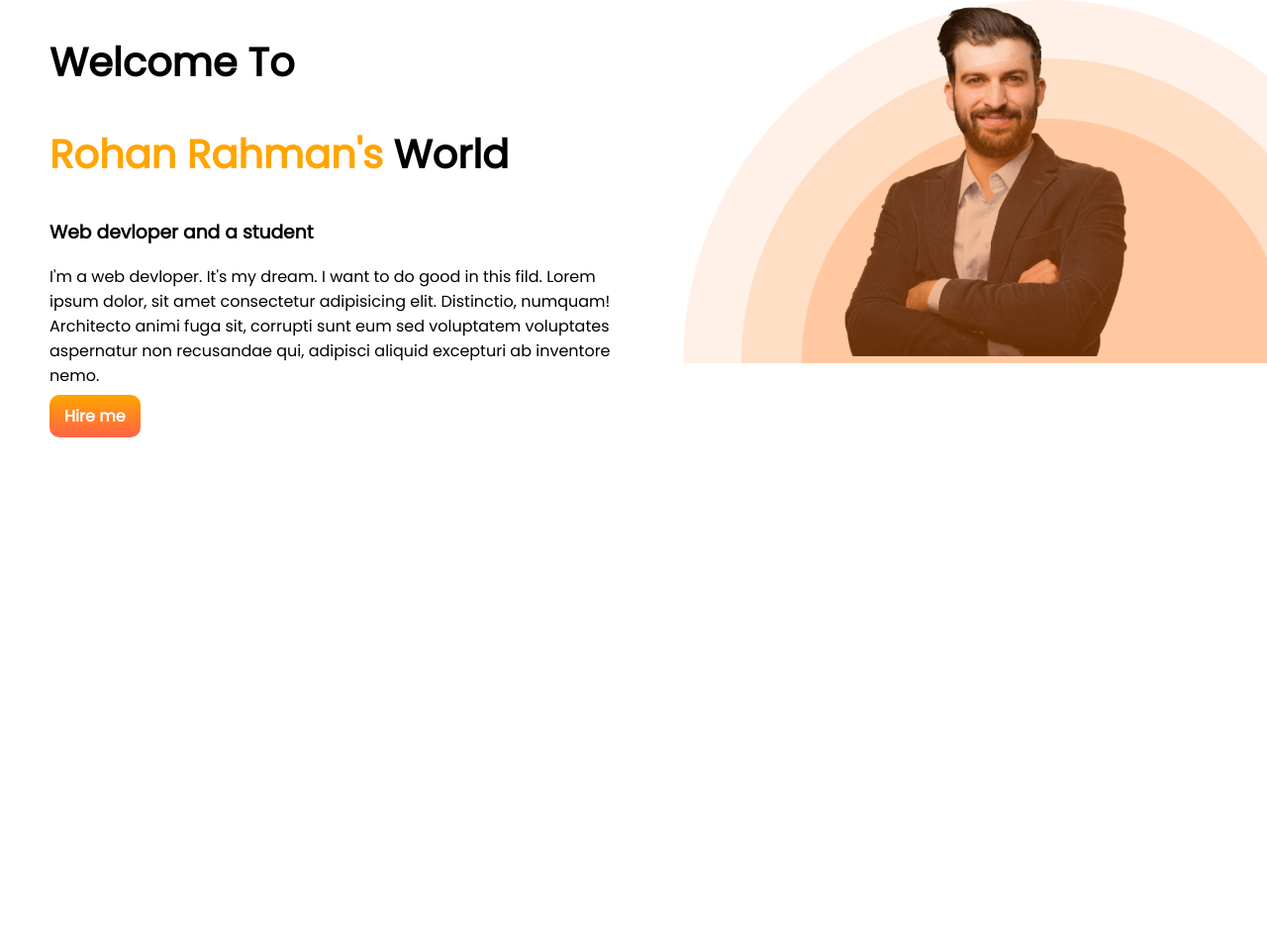
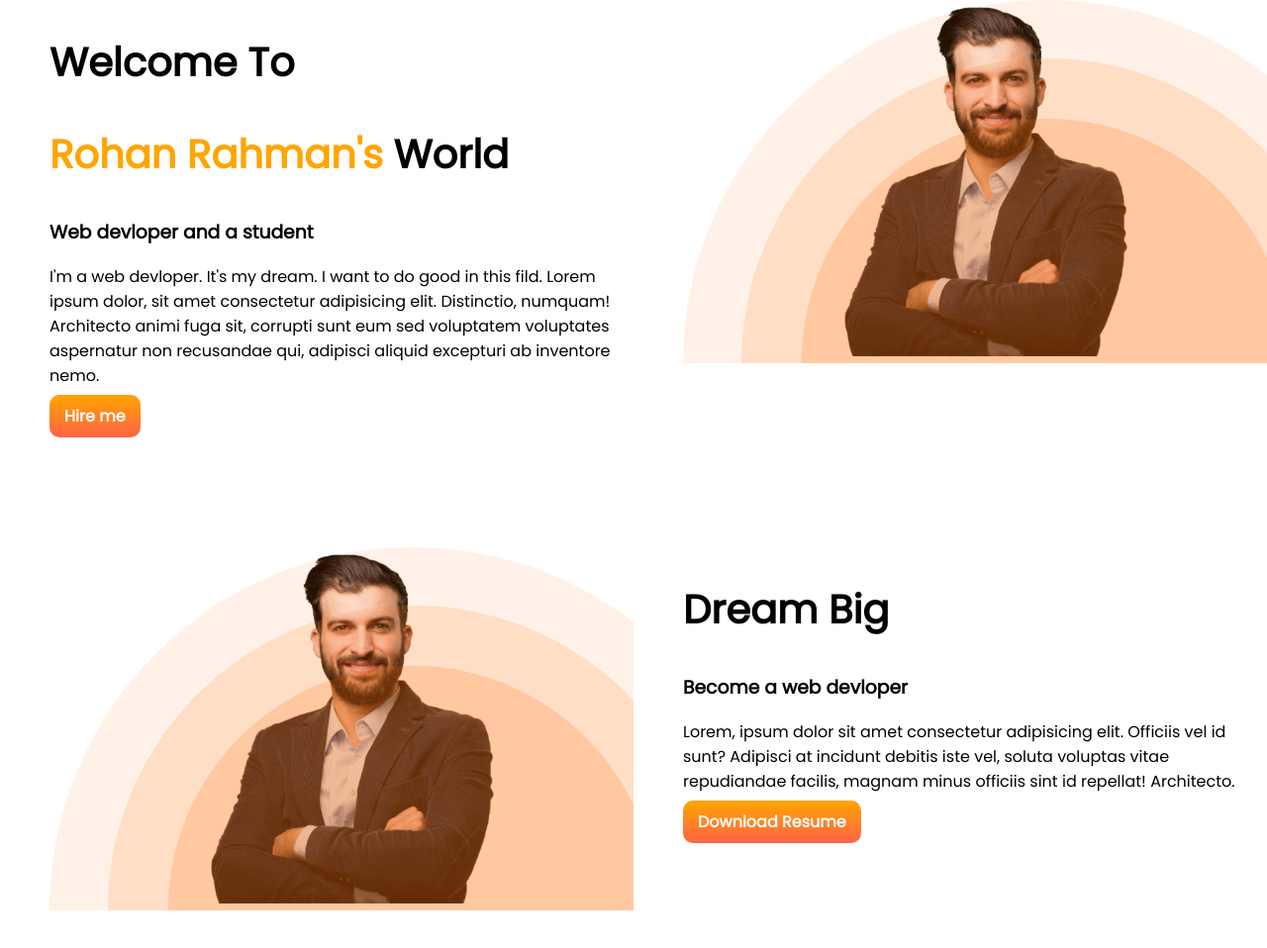
Before and after one commit to rohanse100/devloper-portfolio, a plain HTML site: page index.html in a window 1280 px wide. Shown: the whole page at 99% size. Before the commit the page ends 800 px from the top, so only its background shows below. Drawn offline with Linux system fonts and the light colour scheme.

Commit message:
portflio

```diff
--- a/index.html
+++ b/index.html
@@ -11,7 +11,7 @@
 
 </head>
 <body>
- <section>
+ <section class="top">
     <div class="half-width">
         <h1>Welcome To</h1>
         <h1><span class="orange-color">Rohan Rahman's</span> World</h1>
@@ -23,5 +23,16 @@
         <img src="images/header_bg (1).png" alt="">
       </div>
  </section>
+ <section class="dream">
+    <div class="half-width">
+        <img src="images/header_bg (1).png" alt="">
+    </div>
+   <div class="half-width">
+        <h1>Dream Big</h1>
+        <h3>Become a web devloper</h3>
+        <p>Lorem, ipsum dolor sit amet consectetur adipisicing elit. Officiis vel id sunt? Adipisci at incidunt debitis iste vel, soluta voluptas vitae repudiandae facilis, magnam minus officiis sint id repellat! Architecto.</p>
+        <a href="https://github.com/" target="_blank" class="hire-button">Download Resume</a>
+   </div>
+ </section>
 </body>
 </html>
--- a/style.css
+++ b/style.css
@@ -10,6 +10,7 @@ h1{
 }
 section {
     display: flex;
+    margin-bottom: 120px;
 }
 .half-width{
     width: 50%;
@@ -25,5 +26,4 @@ section {
     font-weight: 700;
     padding: 10px 15px;
     border-radius: 10px;
-
 }
```
